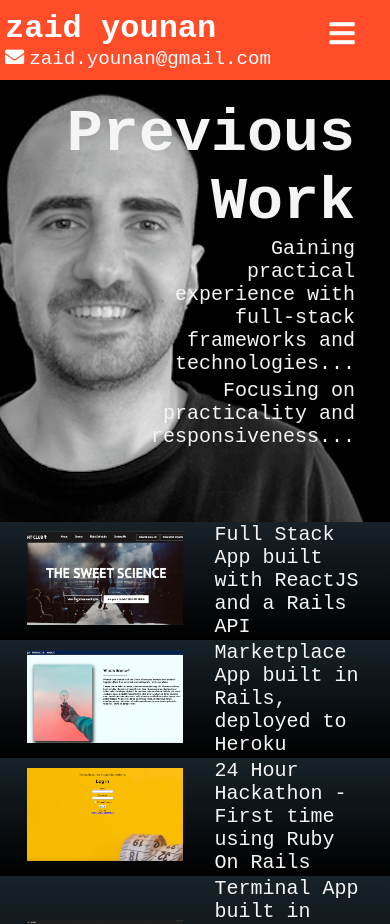
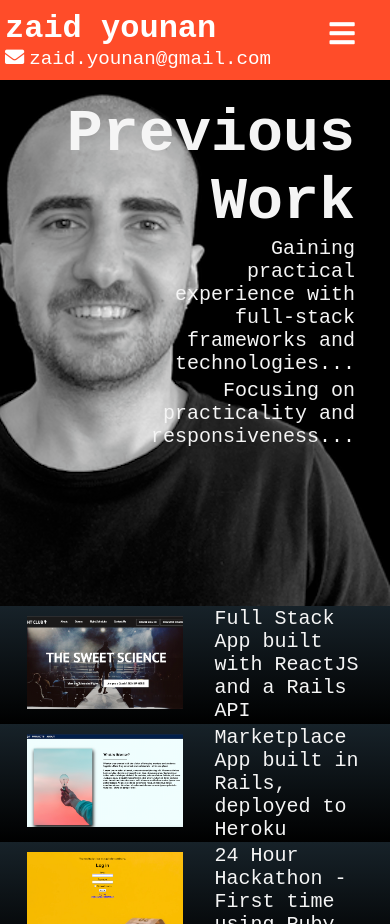
Before and after one commit to ZaidYounan/react-portfolio, a React (Create React App) app: page /projects in a window 390 px wide. Built offline with nearby package versions, Linux system fonts and the light colour scheme; the HTML template or start-up script is replaced by a standard one.

Commit message:
Fix Project responsiveness on small screens

```diff
--- a/src/components/contact/Contact.js
+++ b/src/components/contact/Contact.js
@@ -21,7 +21,6 @@ function Contact() {
 
     return (
         <div className="wpforms-container-full contact">
-
             <div className="contact-div">
                 <div className="contact-text">
                     <h4>Want to get in touch? You can message me directly with the form below, or email me at <a href="mailto:zaid.younan@gmail.com">zaid.younan@gmail.com</a>.</h4>
--- a/src/components/projects/Projects.css
+++ b/src/components/projects/Projects.css
@@ -74,7 +74,7 @@
         flex-direction:column;
         align-items:flex-end;
         text-align:right;
-        min-height:50vh;
+        min-height:60vh;
     }
 
 
```
